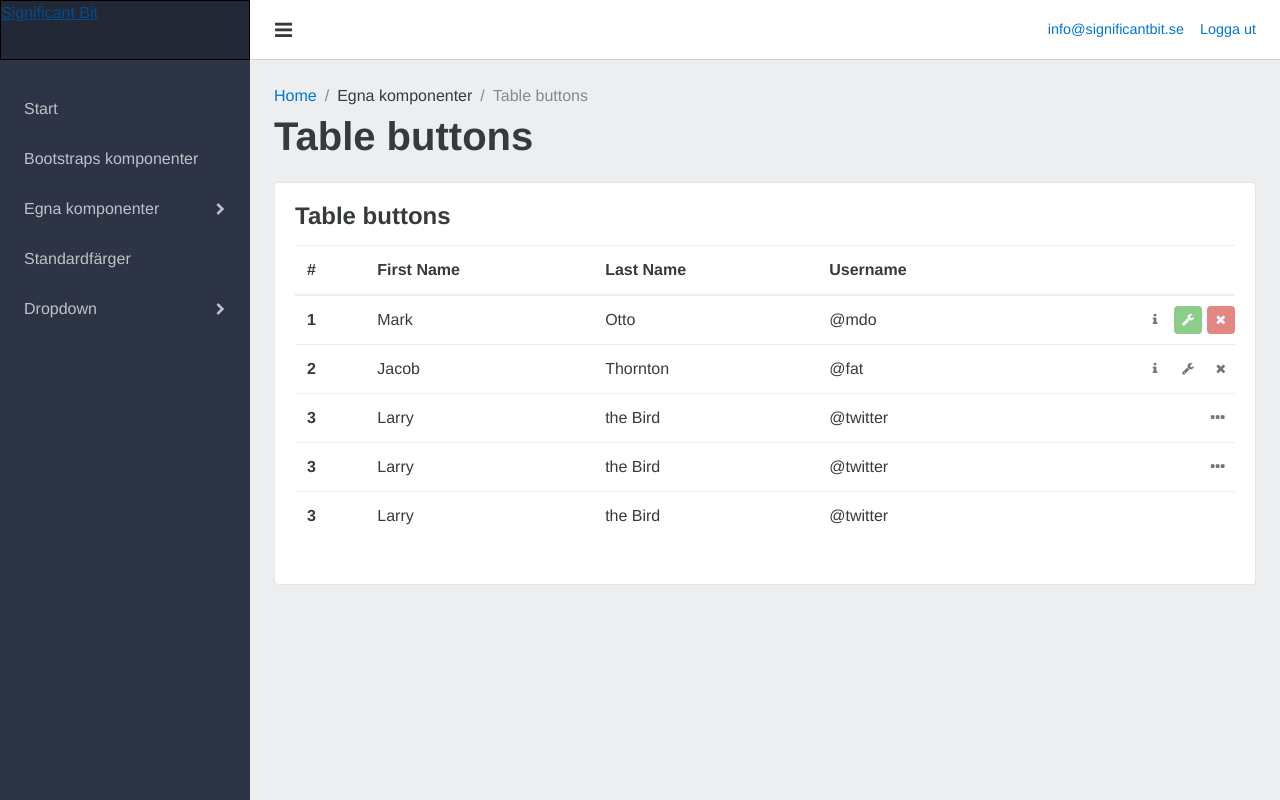
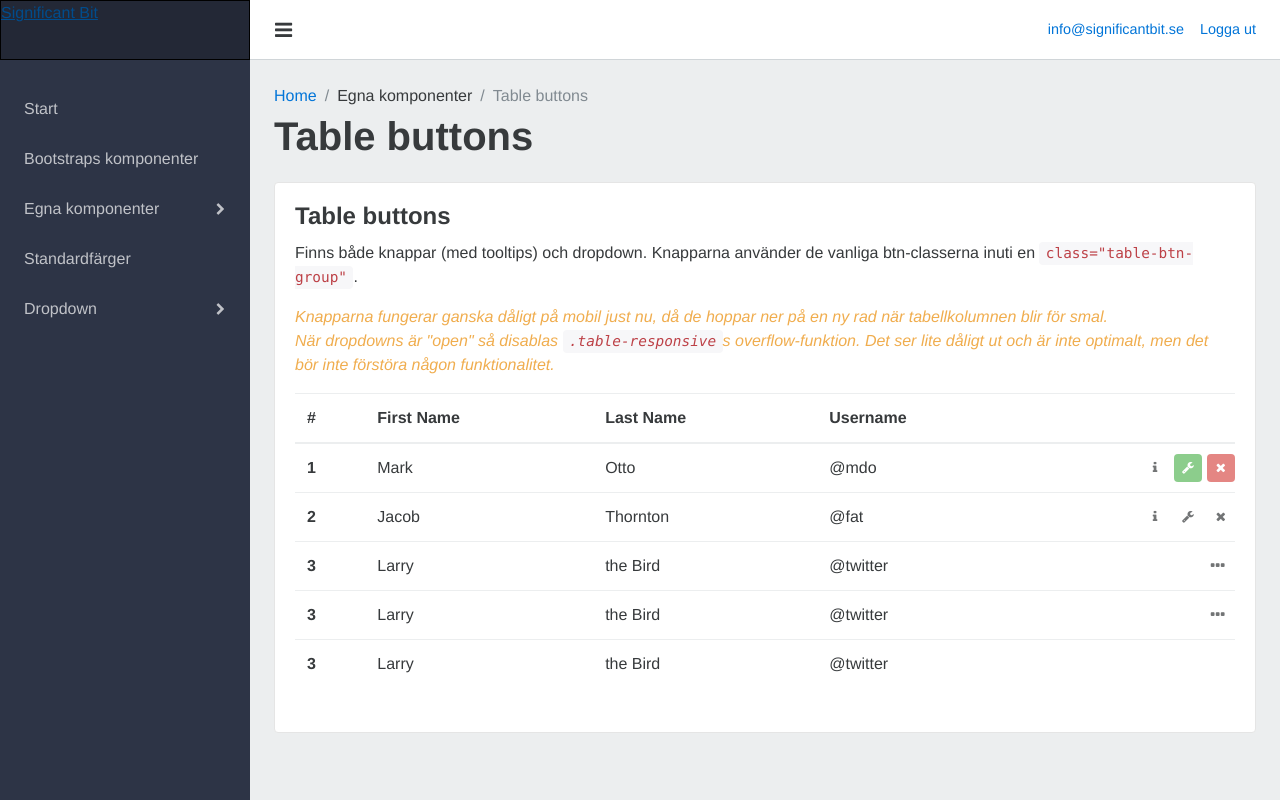
Before and after one commit to significantbit/sigbit-admin, a Node server app: page /tablebuttons in a window 1280 px wide. Run offline with Node 20, Linux system fonts and the light colour scheme; some libraries are stand-ins or nearby versions.

Commit message:
Add table button description

```diff
--- a/views/tablebuttons.ejs
+++ b/views/tablebuttons.ejs
@@ -6,7 +6,7 @@
         <div class="row page-header">
           <div class="col-md-12">
             <ol class="breadcrumb">
-              <li><a href="#">Home</a></li>
+              <li><a href="/">Home</a></li>
               <li>Egna komponenter</li>
               <li class="active">Table buttons</li>
             </ol>
@@ -19,7 +19,13 @@
             <div class="card">
               <div class="card-block">
                 <h4 class="card-title">Table buttons</h4>
-                <p></p>
+                <p>
+                  Finns både knappar (med tooltips) och dropdown. Knapparna använder de vanliga btn-classerna inuti en <code>class="table-btn-group"</code>.
+                </p>
+                <p class="text-warning"><em>
+                  Knapparna fungerar ganska dåligt på mobil just nu, då de hoppar ner på en ny rad när tabellkolumnen blir för smal.
+                <br>När dropdowns är "open" så disablas <code>.table-responsive</code>s overflow-funktion. Det ser lite dåligt ut och är inte optimalt, men det bör inte förstöra någon funktionalitet.</em>
+                </p>
                 <div class="table-responsive">
                   <table class="table">
                     <thead>
```
